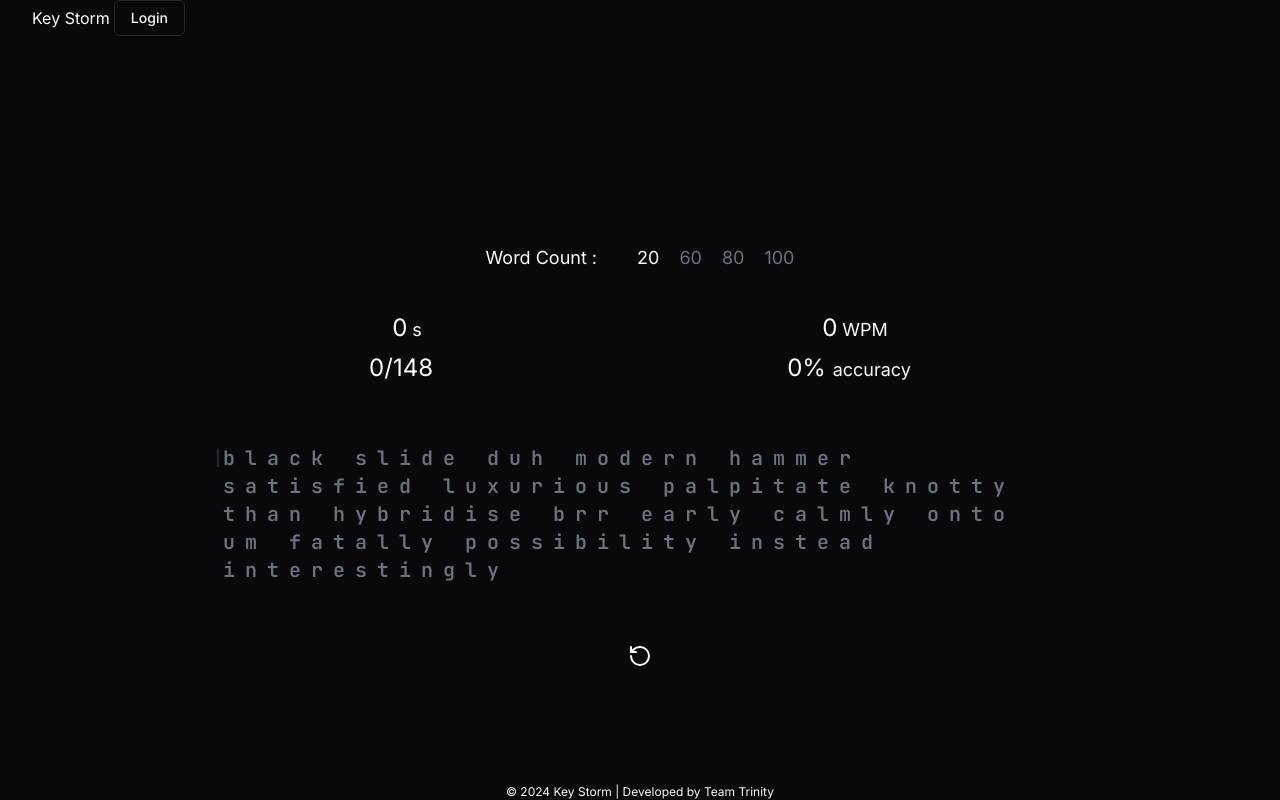
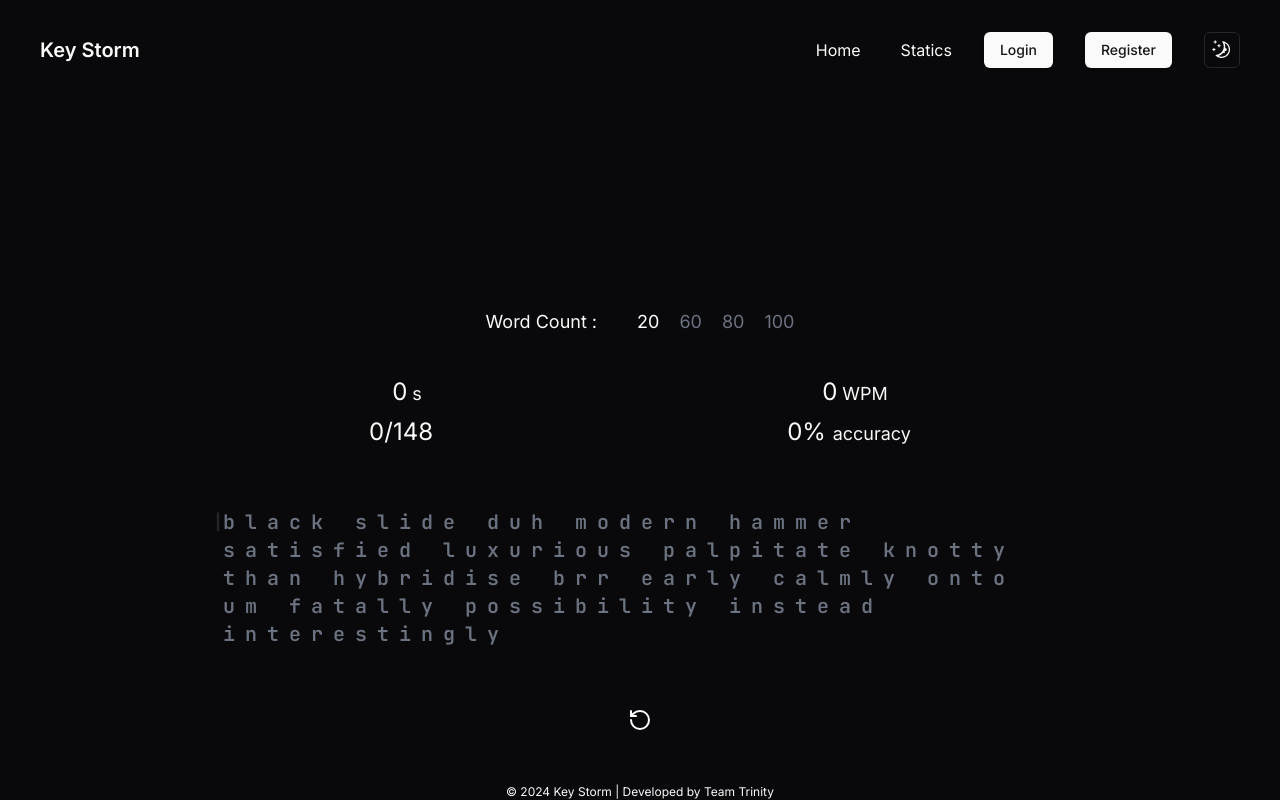
Before and after one commit to Team-Trinity/type-storm, a Next.js app: page / in a window 1280 px wide. Built offline with nearby package versions, Linux system fonts and the light colour scheme; no server answers.

Commit message:
navbar added

```diff
--- a/app/layout.tsx
+++ b/app/layout.tsx
@@ -4,8 +4,9 @@ import "./globals.css";
 import Footer from "@/components/shared/Footer/Footer";
 import { cn } from "@/lib/utils";
 import { ThemeProvider } from "@/providers/themeProvider";
-import { NavBar } from "@/components/shared/Footer/NavBar";
+// import { NavBar } from "@/components/shared/Footer/NavBar";
 import AuthProvider from "@/providers/AuthProvider";
+import NavBar from "@/components/shared/navbar/nav-bar";
 
 const inter = Inter({ subsets: ["latin"] });
 
@@ -34,7 +35,7 @@ export default function RootLayout({
                     disableTransitionOnChange
                 >
                     <AuthProvider>
-                        <NavBar />
+                        <NavBar></NavBar>
                         <main className="flex-grow">{children}</main>
                         <Footer />
                     </AuthProvider>
--- a/components/shared/Footer/NavBar.tsx
+++ /dev/null
@@ -1,33 +0,0 @@
-"use client";
-
-import * as React from "react";
-import Link from "next/link";
-import {
-    NavigationMenu,
-    NavigationMenuItem,
-    NavigationMenuList
-} from "@/components/ui/navigation-menu";
-import { Button } from "@/components/ui/button";
-
-export function NavBar() {
-    return (
-        <div className="container mx-auto">
-            <NavigationMenu>
-                <NavigationMenuList className="flex justify-between">
-                    <NavigationMenuItem>
-                        <Link href="/" legacyBehavior passHref>
-                            Key Storm
-                        </Link>
-                    </NavigationMenuItem>
-                    <NavigationMenuItem>
-                        <Link href="/" legacyBehavior passHref>
-                            <Button variant="outline"><Link href="/login" legacyBehavior passHref>
-                           Login
-                        </Link></Button>
-                        </Link>
-                    </NavigationMenuItem>
-                </NavigationMenuList>
-            </NavigationMenu>
-        </div>
-    );
-}
--- /dev/null
+++ b/components/shared/navbar/nav-bar.tsx
@@ -0,0 +1,45 @@
+"use client";
+import { Button } from "@/components/ui/button";
+import { ThemeToggleButton } from "@/components/ui/themeToggleButton";
+import { useRouter } from "next/navigation";
+
+import React from "react";
+
+const NavBar = () => {
+    const router = useRouter();
+    return (
+        <div>
+            <nav className="flex items-center px-10 py-8">
+                <div className="flex-grow">
+                    {/* <img src="/Logo.svg" alt="navigateui logo" /> */}
+                    <h1
+                        className="cursor-pointer text-xl font-semibold"
+                        onClick={() => router.push("/")}
+                    >
+                        Key Storm
+                    </h1>
+                </div>
+                <div className="flex items-center justify-between gap-8">
+                    <ul className="flex items-center justify-between gap-10">
+                        <li
+                            className="cursor-pointer hover:text-sky-500"
+                            onClick={() => router.push("/")}
+                        >
+                            Home
+                        </li>
+                        <li className="cursor-pointer hover:text-sky-500">
+                            Statics
+                        </li>
+                    </ul>
+                    <Button onClick={() => router.push("/login")}>Login</Button>
+                    <Button onClick={() => router.push("register")}>
+                        Register
+                    </Button>
+                    <ThemeToggleButton />
+                </div>
+            </nav>
+        </div>
+    );
+};
+
+export default NavBar;
```
